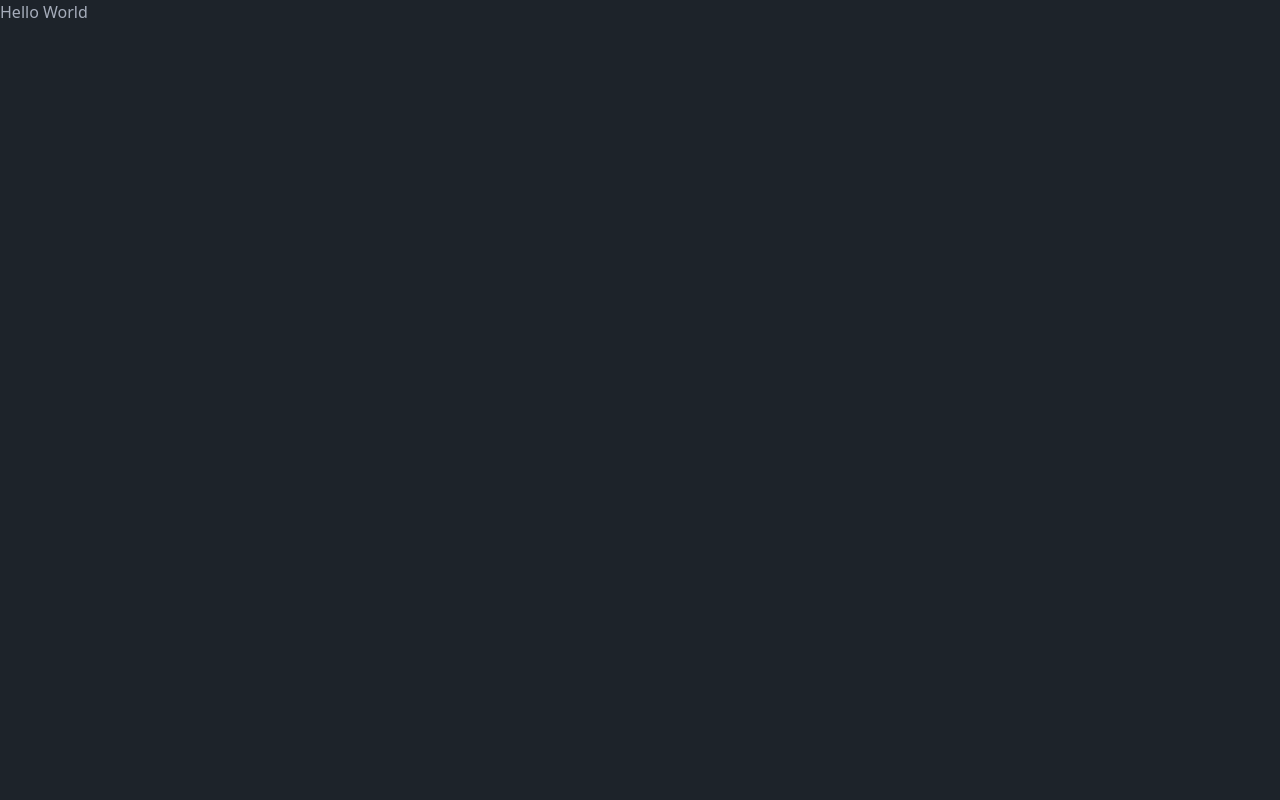
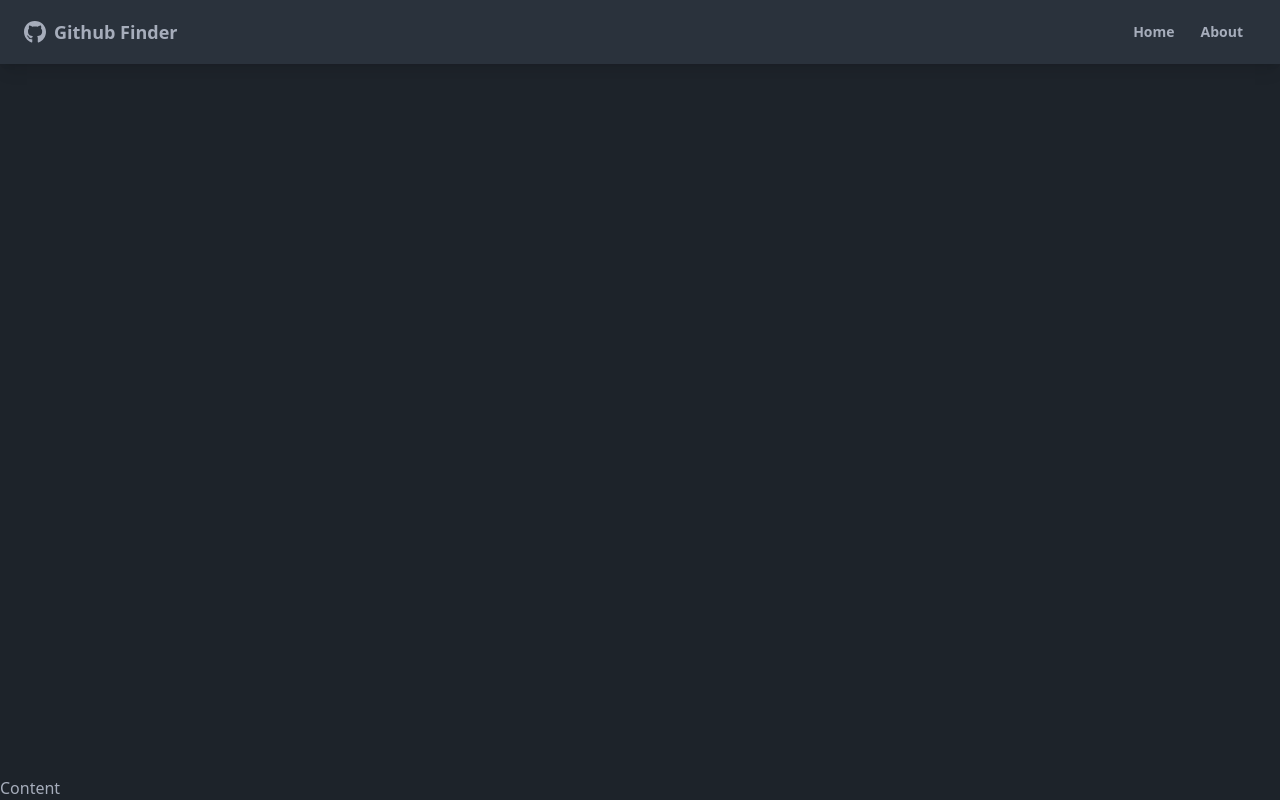
Before and after one commit to visheshtomarr/github-finder, a React (Create React App) app: page / in a window 1280 px wide. Built offline with nearby package versions, Linux system fonts and the light colour scheme; the HTML template or start-up script is replaced by a standard one.

Commit message:
Added Navbar component

```diff
--- a/package.json
+++ b/package.json
@@ -8,6 +8,8 @@
     "@testing-library/user-event": "^13.5.0",
     "react": "^18.3.1",
     "react-dom": "^18.3.1",
+    "react-icons": "^5.3.0",
+    "react-router-dom": "^6.26.2",
     "react-scripts": "5.0.1",
     "web-vitals": "^2.1.4"
   },
--- a/src/App.js
+++ b/src/App.js
@@ -1,8 +1,16 @@
+import { BrowserRouter as Router } from "react-router-dom";
+import Navbar from "./components/layout/Navbar";
+
 function App() {
   return (
-    <div>
-      <h1>Hello World</h1>
-    </div>
+    <Router>
+      <div>
+        <div className="flex flex-col justify-between h-screen">
+          <Navbar title='Github Finder' />
+          <main>Content</main>
+        </div>
+      </div>
+    </Router>
   );
 }
 
--- /dev/null
+++ b/src/components/layout/Navbar.jsx
@@ -0,0 +1,30 @@
+import { FaGithub } from "react-icons/fa";
+import { Link } from "react-router-dom";
+
+function Navbar({ title }) {
+  return (
+    <nav className="navbar mb-12 shadow-lg bg-neutral text-neutral-content">
+        <div className="container mx-auto">
+            <div className="flex-none px-2 mx-2">
+                <FaGithub className="inline pr-2 text-3xl" />
+                <Link to="/" className="text-lg font-bold align-middle">
+                    {title}
+                </Link>
+            </div>
+
+            <div className="flex-1 px-2 mx-2">
+                <div className="flex justify-end">
+                    <Link to="/" className="btn btn-ghost btn-sm rounded-btn">
+                        Home
+                    </Link>
+                    <Link to="/" className="btn btn-ghost btn-sm rounded-btn">
+                        About
+                    </Link>
+                </div>
+            </div>
+        </div>
+    </nav>
+  )
+}
+
+export default Navbar;
```
Also changed, not shown: 1 other file (tests, documents, lock files or other folders).
